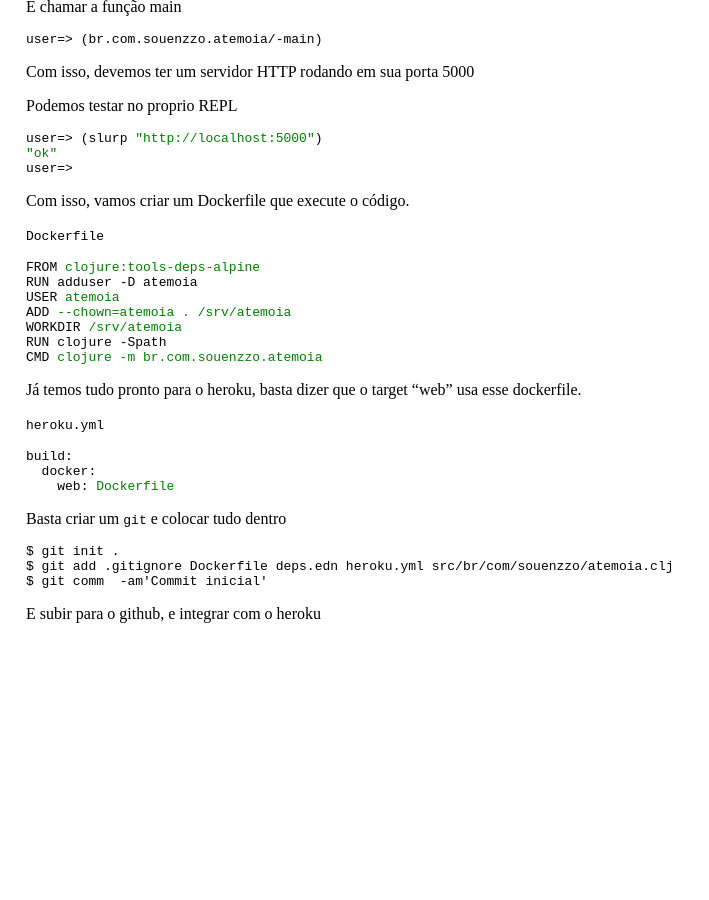
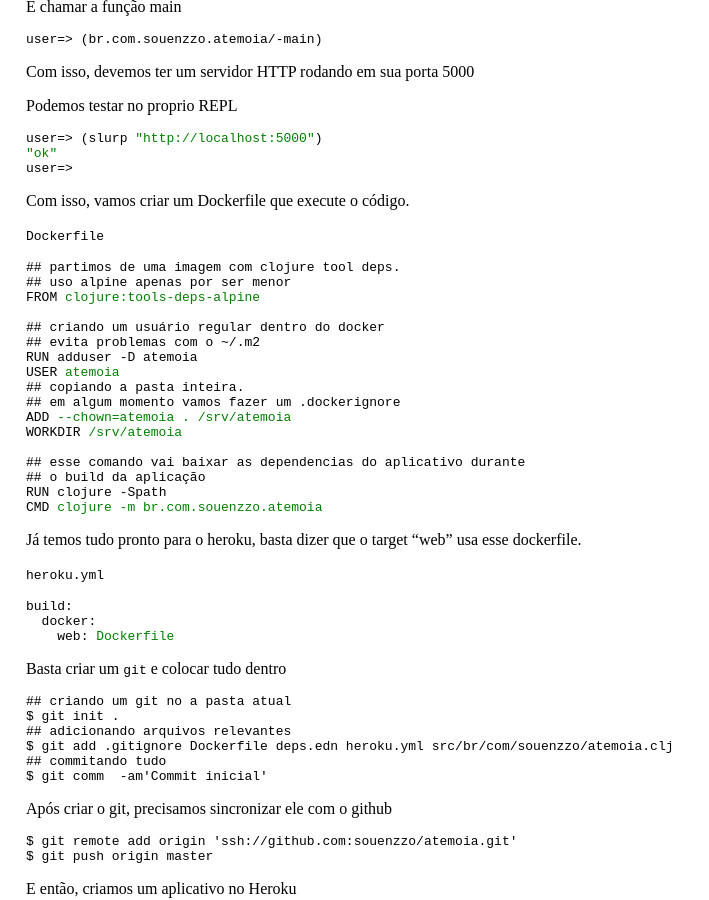
Before and after one commit to souenzzo/souenzzo.github.io, a Jekyll site: the page built from _posts/2020-07-11-clojure-com-heroku.md, in a window 1280 px wide and 900 px high, scrolled down 1726 px. Shown: the whole window, without its empty margins (0-709 px from the left). Built offline with Jekyll 4.4.1, drawn with Linux system fonts in a browser that asks for light colours; before the commit the page ends 2391 px from its top, so only the background shows below that; some of the changed text lies outside the part shown.

Commit message:
Fim do tutorial parte 1

````diff
--- a/_posts/2020-07-11-clojure-com-heroku.md
+++ b/_posts/2020-07-11-clojure-com-heroku.md
@@ -129,11 +129,21 @@
 
 `Dockerfile`
 ```dockerfile
+## partimos de uma imagem com clojure tool deps.
+## uso alpine apenas por ser menor
 FROM clojure:tools-deps-alpine
+
+## criando um usuário regular dentro do docker
+## evita problemas com o ~/.m2
 RUN adduser -D atemoia
 USER atemoia
+## copiando a pasta inteira.
+## em algum momento vamos fazer um .dockerignore
 ADD --chown=atemoia . /srv/atemoia
 WORKDIR /srv/atemoia
+
+## esse comando vai baixar as dependencias do aplicativo durante
+## o build da aplicação
 RUN clojure -Spath
 CMD clojure -m br.com.souenzzo.atemoia
 ```
@@ -150,9 +160,27 @@
 Basta criar um `git` e colocar tudo dentro
 
 ```bash
+## criando um git no a pasta atual
 $ git init .
+## adicionando arquivos relevantes
 $ git add .gitignore Dockerfile deps.edn heroku.yml src/br/com/souenzzo/atemoia.clj
+## commitando tudo
 $ git comm  -am'Commit inicial'
 ```
 
-E subir para o github, e integrar com o heroku
+Após criar o git, precisamos sincronizar ele com o github
+
+```bash
+$ git remote add origin 'ssh://github.com:souenzzo/atemoia.git'
+$ git push origin master
+```
+
+E então, criamos um aplicativo no Heroku
+
+Ao criar o aplicativo, o heroku irá te perguntar o metodo de deploy.
+
+Ali você deve escolher que quer "integração com github"
+
+Aponte seu repositório
+
+O primeiro deploy (se não me engano) previsa ser manual
````
